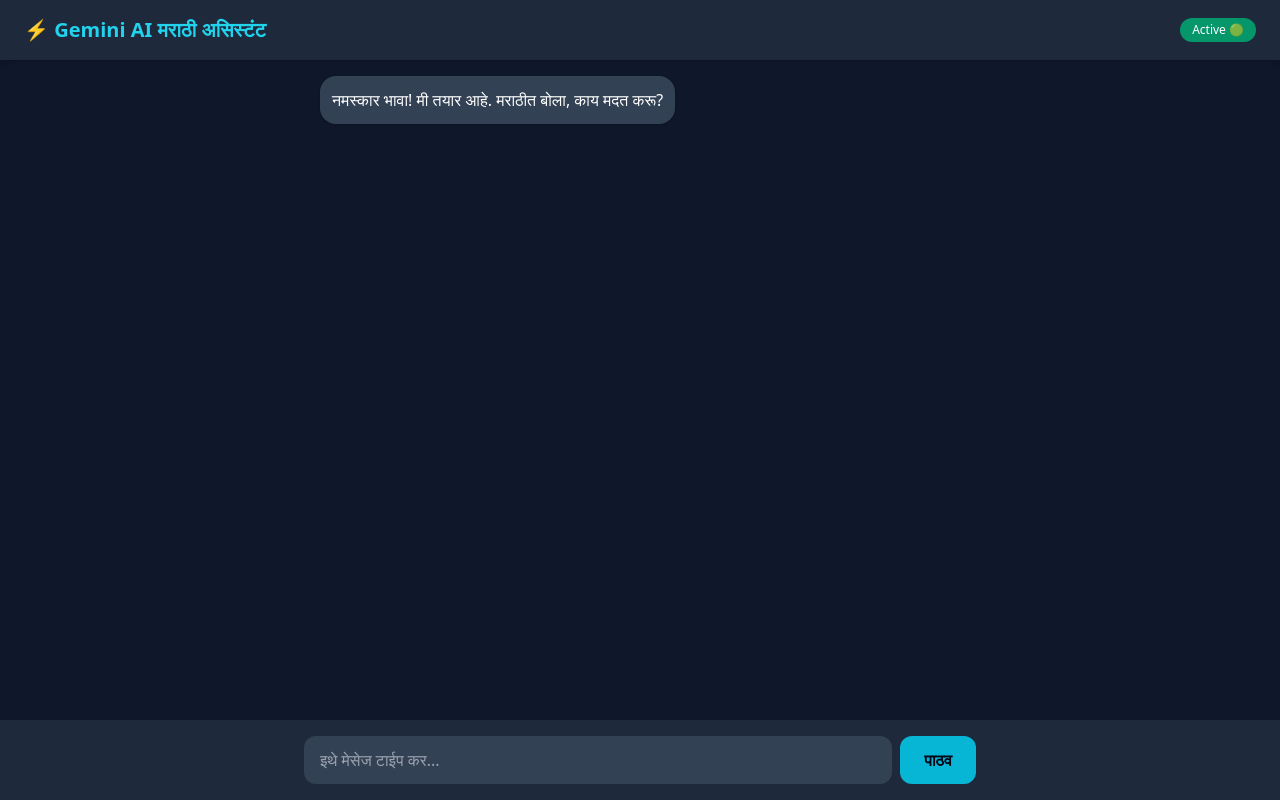
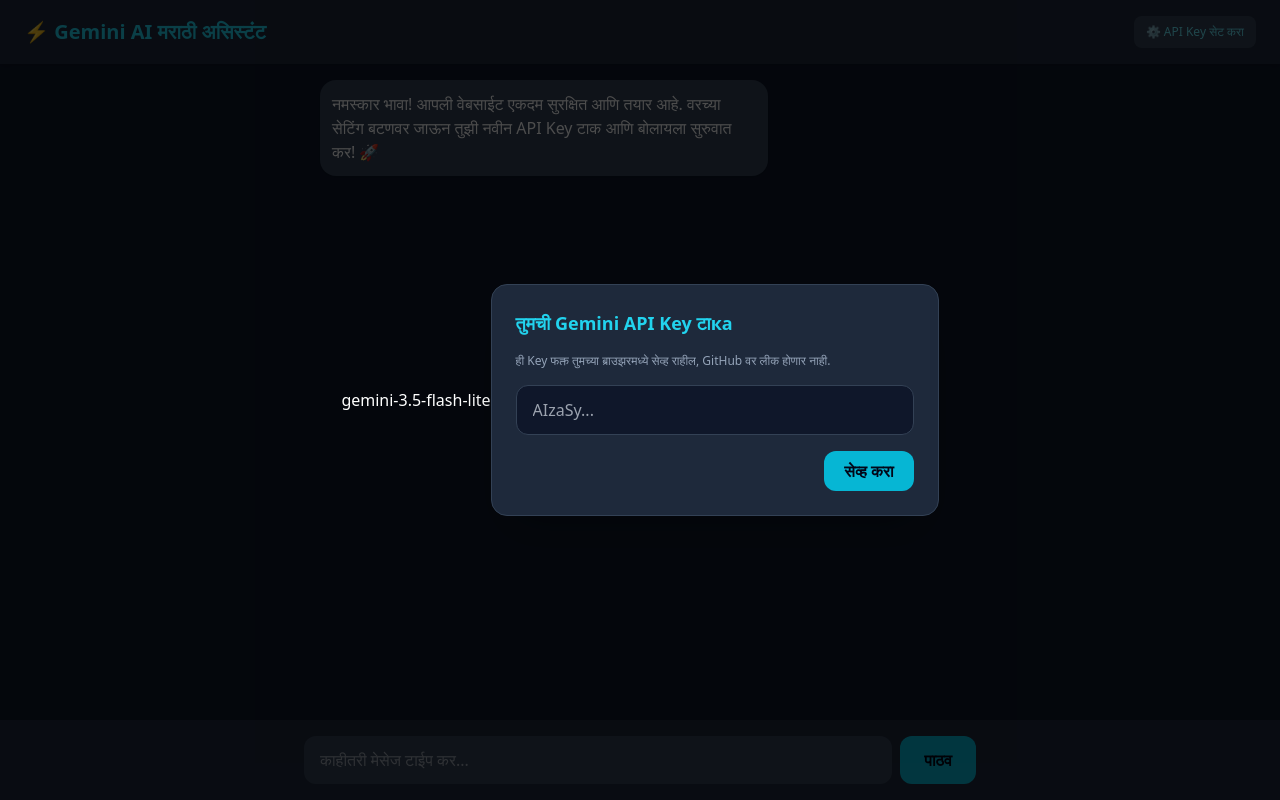
Before and after one commit to kumarkor/KURMURYA, a plain HTML site: page index.html in a window 1280 px wide. Drawn offline with nearby package versions, Linux system fonts and the light colour scheme; no server answers.

Commit message:
Update index.html

```diff
--- a/index.html
+++ b/index.html
@@ -9,16 +9,29 @@
 <body class="bg-slate-900 text-white h-screen flex flex-col justify-between">
 
     <!-- Header -->
-    <header class="bg-slate-800 p-4 text-center shadow-md flex justify-between items-center px-6">
+    <header class="bg-slate-800 p-4 shadow-md flex justify-between items-center px-6">
         <h1 class="text-xl font-bold text-cyan-400">⚡ Gemini AI मराठी असिस्टंट</h1>
-        <span class="text-xs bg-emerald-600 px-3 py-1 rounded-full">Active 🟢</span>
+        <button onclick="openSettings()" class="bg-slate-700 hover:bg-slate-600 text-xs px-3 py-2 rounded-lg text-cyan-300 transition">⚙️ API Key सेट करा</button>
     </header>
+
+    <!-- API Key Modal / Setup Box -->
+    <div id="settings-modal" class="hidden fixed inset-0 bg-black/70 flex justify-center items-center p-4 z-50">
+        gemini-3.5-flash-lite
+        <div class="bg-slate-800 p-6 rounded-2xl max-w-md w-full space-y-4 border border-slate-700 shadow-2xl">
+            <h3 class="text-lg font-bold text-cyan-400">तुमची Gemini API Key टाка</h3>
+            <p class="text-xs text-slate-400">ही Key फक्त तुमच्या ब्राउझरमध्ये सेव्ह राहील, GitHub वर लीक होणार नाही.</p>
+            <input type="password" id="api-key-input" placeholder="AIzaSy..." class="w-full bg-slate-900 text-white px-4 py-3 rounded-xl border border-slate-700 focus:outline-none focus:ring-2 focus:ring-cyan-400">
+            <div class="flex justify-end gap-2">
+                <button onclick="saveApiKey()" class="bg-cyan-500 hover:bg-cyan-600 text-slate-950 font-bold px-5 py-2 rounded-xl transition">सेव्ह करा</button>
+            </div>
+        </div>
+    </div>
 
     <!-- Chat Box -->
     <div id="chat-container" class="flex-1 overflow-y-auto p-4 space-y-4 max-w-2xl w-full mx-auto">
         <div class="flex justify-start">
             <div class="bg-slate-700 text-white p-3 rounded-2xl max-w-xs md:max-w-md shadow">
-                नमस्कार भावा! मी तयार आहे. मराठीत बोला, काय मदत करू?
+                नमस्कार भावा! आपली वेबसाईट एकदम सुरक्षित आणि तयार आहे. वरच्या सेटिंग बटणवर जाऊन तुझी नवीन API Key टाक आणि बोलायला सुरुवात कर! 🚀
             </div>
         </div>
     </div>
@@ -26,7 +39,7 @@
     <!-- Input Box -->
     <div class="bg-slate-800 p-4 shadow-lg">
         <div class="max-w-2xl mx-auto flex gap-2">
-            <input type="text" id="user-input" placeholder="इथे मेसेज टाईप कर..." class="flex-1 bg-slate-700 text-white px-4 py-3 rounded-xl focus:outline-none focus:ring-2 focus:ring-cyan-400" onkeypress="checkEnter(event)">
+            <input type="text" id="user-input" placeholder="काहीतरी मेसेज टाईप कर..." class="flex-1 bg-slate-700 text-white px-4 py-3 rounded-xl focus:outline-none focus:ring-2 focus:ring-cyan-400" onkeypress="checkEnter(event)">
             <button onclick="sendMessage()" class="bg-cyan-500 hover:bg-cyan-600 text-slate-950 font-bold px-6 py-3 rounded-xl transition">पाठव</button>
         </div>
     </div>
@@ -49,29 +62,51 @@
 
         const app = initializeApp(firebaseConfig);
         const db = getDatabase(app);
-
-        // तुझी Gemini API Key इथे टाक
-        const geminiApiKey = "AQ.Ab8RN6LiFoi8T2OlHnTS_18XSxXB53B2MQrGaopPoy8MQ7sQog";
-
         const chatContainer = document.getElementById("chat-container");
         const chatRef = ref(db, 'chats/');
 
-        // फक्त स्क्रीनवर जुने मेसेज एकदाच लोड करण्यासाठी
-        let isLoaded = false;
+        // लोकल स्टोरेजमधून API Key तपासणे
+        window.openSettings = function() {
+            document.getElementById("settings-modal").classList.remove("hidden");
+        }
+
+        window.saveApiKey = function() {
+            let key = document.getElementById("api-key-input").value.trim();
+            if(key) {
+                localStorage.setItem("gemini_user_key", key);
+                document.getElementById("settings-modal").classList.add("hidden");
+                alert("API Key यशस्वीरीत्या सेव्ह झाली!");
+            } else {
+                alert("कृपया योग्य Key टाका.");
+            }
+        }
+
+        // पेज लोड झाल्यावर जर Key नसेल तर बॉक्स उघडणे
+        window.onload = function() {
+            if(!localStorage.getItem("gemini_user_key")) {
+                openSettings();
+            }
+        }
+
+        // Firebase मधून जुने मेसेज लोड करणे
         onChildAdded(chatRef, (snapshot) => {
             const data = snapshot.val();
-            // डुप्लिकेट टाळण्यासाठी फक्त नवीन किंवा युजरने पाठवलेले मेसेज पाहू
             appendMessage(data.sender, data.text);
         });
 
         window.sendMessage = async function() {
+            let geminiApiKey = localStorage.getItem("gemini_user_key");
+            if (!geminiApiKey) {
+                alert("पहिले '⚙️ API Key सेट करा' वर क्लिक करून तुमची Key टाका!");
+                openSettings();
+                return;
+            }
+
             const inputField = document.getElementById("user-input");
             const message = inputField.value.trim();
             if (!message) return;
 
             inputField.value = "";
-
-            // युजरचा मेसेज Firebase मध्ये सेव्ह करणे
             push(chatRef, { sender: 'user', text: message });
 
             const loadingId = "loading-" + Date.now();
@@ -82,7 +117,6 @@
             chatContainer.scrollTop = chatContainer.scrollHeight;
 
             try {
-                // सुलभ आणि एरर फ्री सिस्टीम (फक्त नवीन मेसेज आणि सिस्टीम इन्स्ट्रक्शन)
                 let response = await fetch(`https://generativelanguage.googleapis.com/v1beta/models/gemini-3.5-flash-lite:generateContent?key=${geminiApiKey}`, {
                     method: "POST",
                     headers: { "Content-Type": "application/json" },
@@ -102,8 +136,6 @@
 
                 if (data.candidates && data.candidates[0].content.parts[0].text) {
                     let botReply = data.candidates[0].content.parts[0].text;
-
-                    // बॉटचा रिप्लाय Firebase मध्ये सेव्ह करणे
                     push(chatRef, { sender: 'bot', text: botReply });
                 } else if (data.error) {
                     appendMessage('bot', 'गुगल एरर: ' + data.error.message);
```
